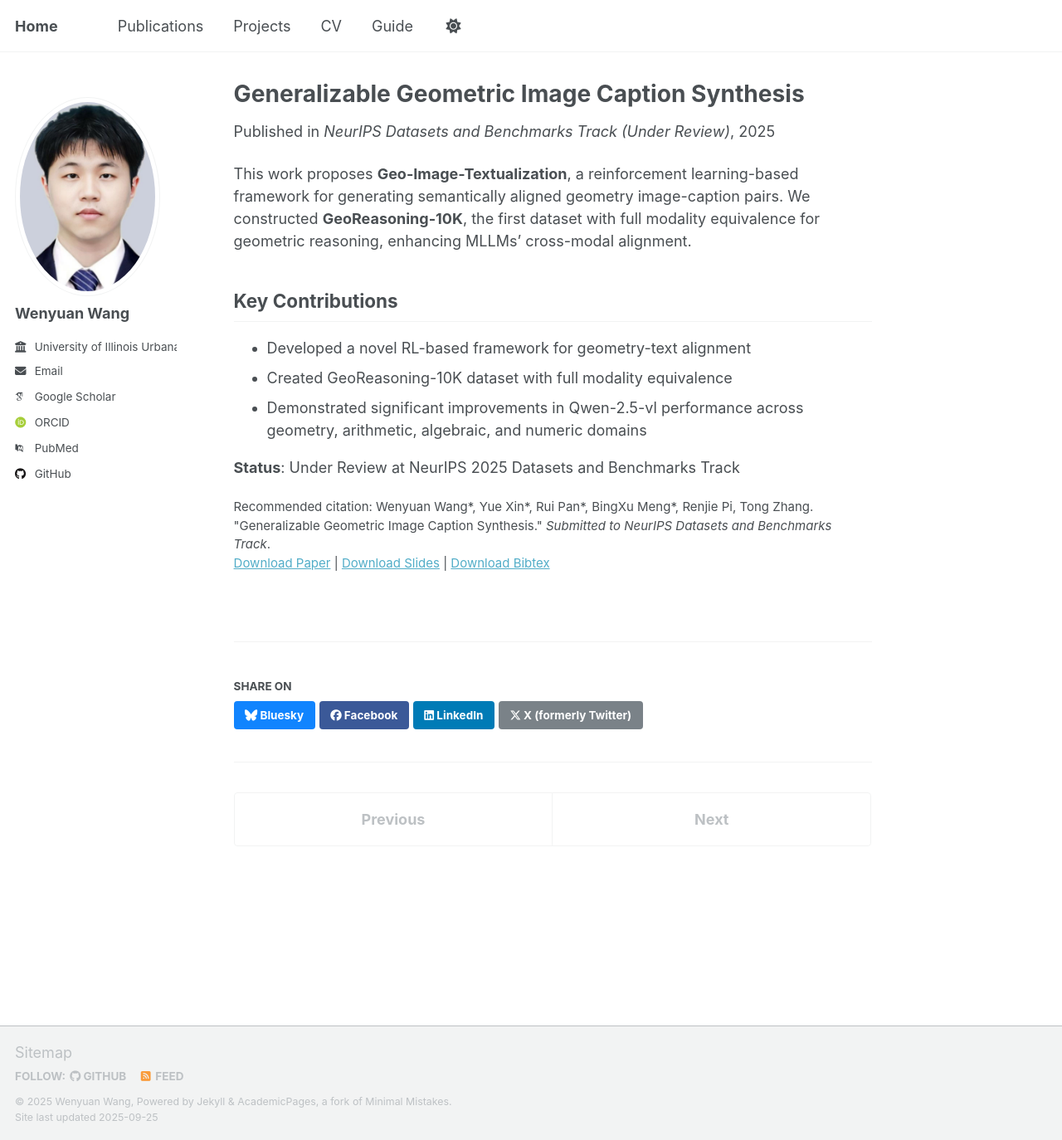
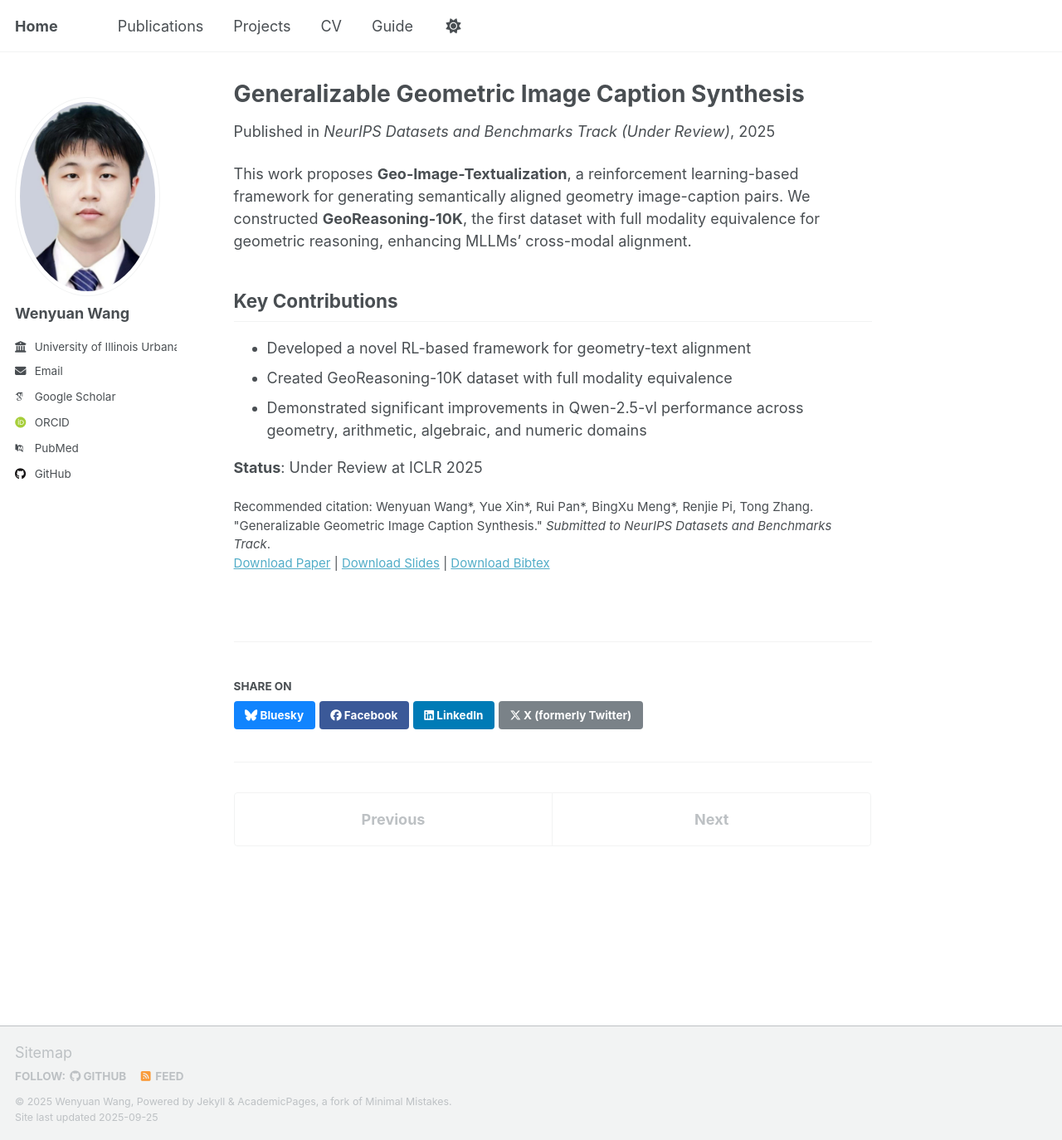
Before and after one commit to codemaker-123/codemaker-123.github.io, a Jekyll site: the page built from _publications/2009-10-01-paper-title-number-1.md, in a window 1280 px wide and 1374 px high. Shown: the whole window at 83% size. Built offline with Jekyll 4.4.1, drawn with Linux system fonts in a browser that asks for light colours; some web fonts are replaced; a script that is not in the unit is left out.

Commit message:
Update 2009-10-01-paper-title-number-1.md

```diff
--- a/_publications/2009-10-01-paper-title-number-1.md
+++ b/_publications/2009-10-01-paper-title-number-1.md
@@ -19,4 +19,4 @@ This work proposes **Geo-Image-Textualization**, a reinforcement learning-based
 - Created GeoReasoning-10K dataset with full modality equivalence
 - Demonstrated significant improvements in Qwen-2.5-vl performance across geometry, arithmetic, algebraic, and numeric domains
 
-**Status**: Under Review at NeurIPS 2025 Datasets and Benchmarks Track
+**Status**: Under Review at ICLR 2025
```
Also changed, not shown: other parts of _publications/2009-10-01-paper-title-number-1.md (+1 -1 lines).
